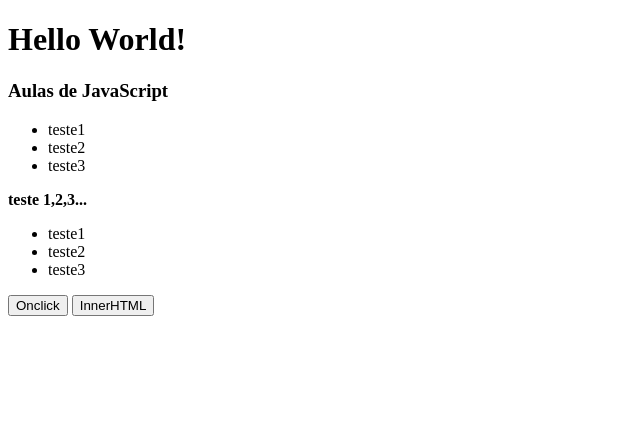
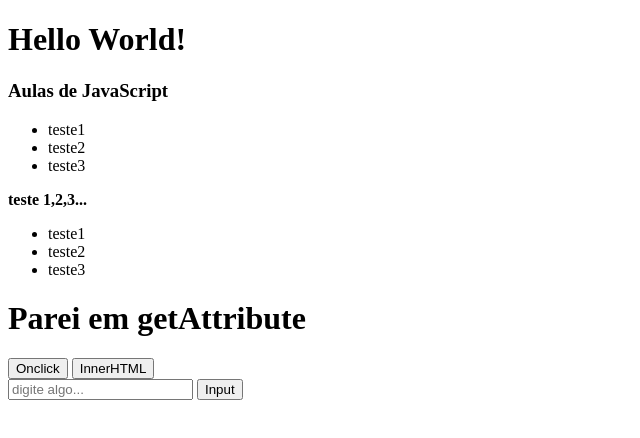
Before and after one commit to GabrielBorges2000/javascript, a plain HTML site: page index.html in a window 1280 px wide. Shown: the whole page, without its empty margins (0-640 px from the left). Drawn offline with Linux system fonts and the light colour scheme.

Commit message:
Parei no getAttribute

```diff
--- /dev/null
+++ b/DOM/getAttribute.js
@@ -0,0 +1,9 @@
+// Como pegar atributos ou valores de um elemento
+// Exemplo:
+
+function input() {
+    const input = document.querySelector('input');
+
+    console.log(input.getAttribute('placeholder'))
+
+}
--- a/index.html
+++ b/index.html
@@ -32,8 +32,14 @@
         </ul>
     </div>
 
+    <h1>Parei em getAttribute</h1>
+
     <button id="button" onclick="teste()">Onclick</button>
     <button onclick="elements()">InnerHTML</button>
+    <br>
+
+    <input type="text" placeholder="digite algo..." class="input">
+    <button onclick="input()">Input</button>
 
     <script src="./functions/functions.js"></script>
     <script src="./arrays/array.js"></script>
@@ -43,6 +49,7 @@
     <script src="./DOM/elementSelect.js"></script>
     <script src="./DOM/onClick.js"></script>
     <script src="./DOM/AlterarElemento.js"></script>
+    <script src="./DOM/getAttribute.js"></script>
 
 </body>
 
```
Also changed, not shown: DOM/AlterarElemento.js (+0 -8 lines), 1 other file.
